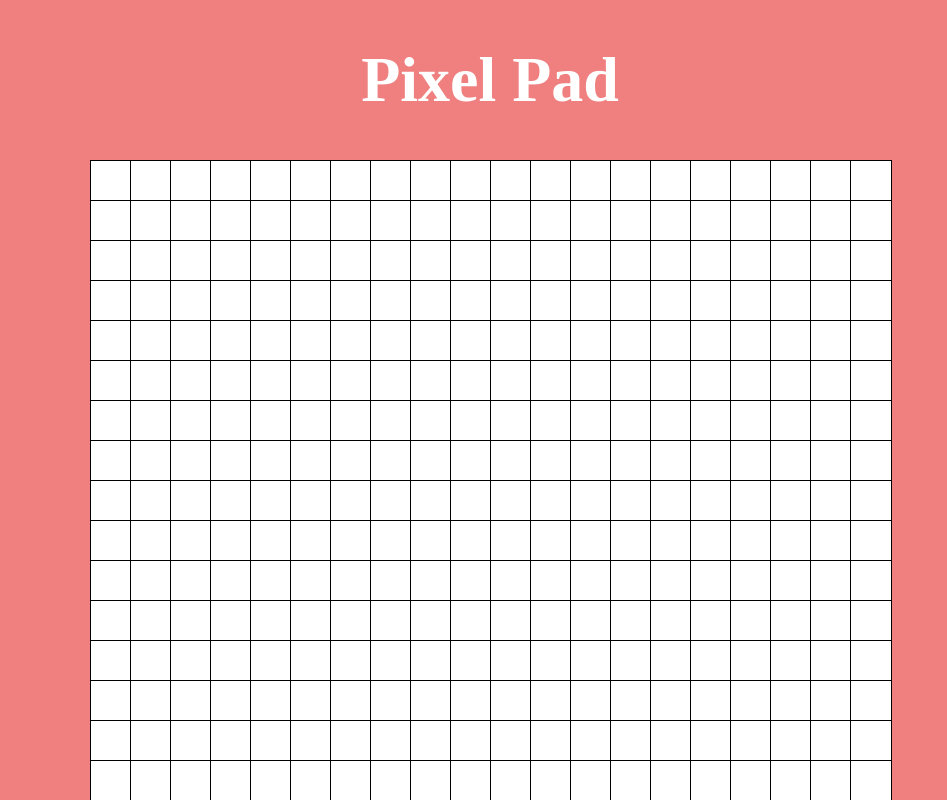
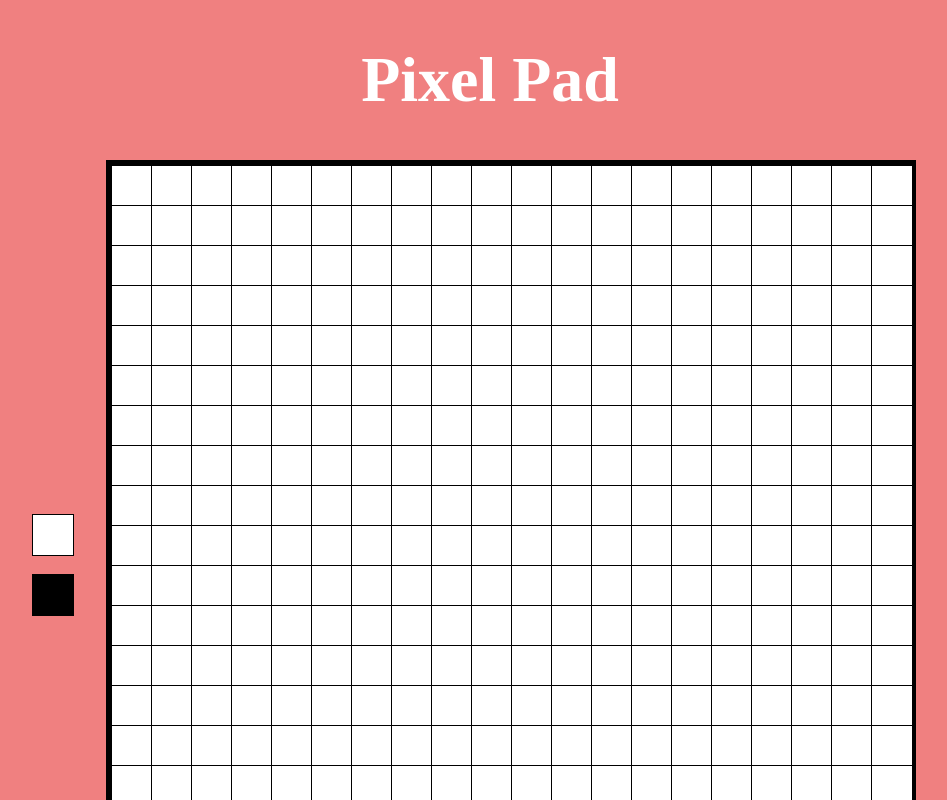
Before and after one commit to CoffeeEyes28/Pixel-Pad, a Next.js app in the folder pixel-pad/: page / in a window 1280 px wide. Shown: the top 800 px of the page, without its empty margins (150-1097 px from the left). Built offline with nearby package versions, Linux system fonts and the light colour scheme.

Commit message:
clicked squares now changes bg color based off color state

```diff
--- a/pixel-pad/src/components/Pad.js
+++ b/pixel-pad/src/components/Pad.js
@@ -1,19 +1,41 @@
-
+import { useState } from 'react';
 import styles from '../styles/Pad.module.css';
 const Pad = () => {
 const gridSize = 20
 const squares = Array(gridSize * gridSize).fill(null);
+const [color, setColor] = useState();
+
+const handleClick = (index) => {
+    const square = document.getElementById(`square-${index}`)
+
+    square.style.backgroundColor = color
+}
+
+
 return(
 <>
+
+
+
 <div className={styles.container}>
+<div className={styles.colorOptions}>
+    <div className={styles.white} onClick={ () => setColor('white')}></div>
+    <br></br>
+    <div className={styles.black} onClick={() => setColor('black')}></div>
+</div>
+
 <div className={styles.box}>
     {squares.map((squares, index) => (
-        <div key={index} className={styles.square} id={`square-${index}`}></div>
+        <div key={index} className={styles.square} id={`square-${index}`} onClick = {() => handleClick(index)}></div>
     ))}
 </div>
 
+</div>
 
-</div>
+
+
+
+
 </>
 )
 }
--- a/pixel-pad/src/styles/Pad.module.css
+++ b/pixel-pad/src/styles/Pad.module.css
@@ -1,19 +1,23 @@
 .container{
     display: flex;
-    flex-direction: column;
+    flex-direction: row;
     align-items: center;
     justify-content: center;
 }
 
 
 .box {
-border: 1px black;
+margin-left: 2rem;
+margin-right: 2rem;
+border: 5px solid black;
 display: grid;
 grid-template-columns: repeat(20, 40px);
 grid-template-rows: repeat(20, 40px);
 
 
 }
+
+
 
 .square{
     background-color: white;
@@ -22,3 +26,26 @@ grid-template-rows: repeat(20, 40px);
     height: 40px;
 
 }
+
+.colorOptions{
+    display: flex;
+    flex-direction: column;
+    align-items: center;
+    justify-content: center;
+
+
+}
+
+.white{
+    background-color: white;
+    border: 1px solid black;
+    width: 40px;
+    height: 40px;
+}
+
+.black{
+    background-color: black;
+    border: 1px solid black;
+    width: 40px;
+    height: 40px;
+}
```
